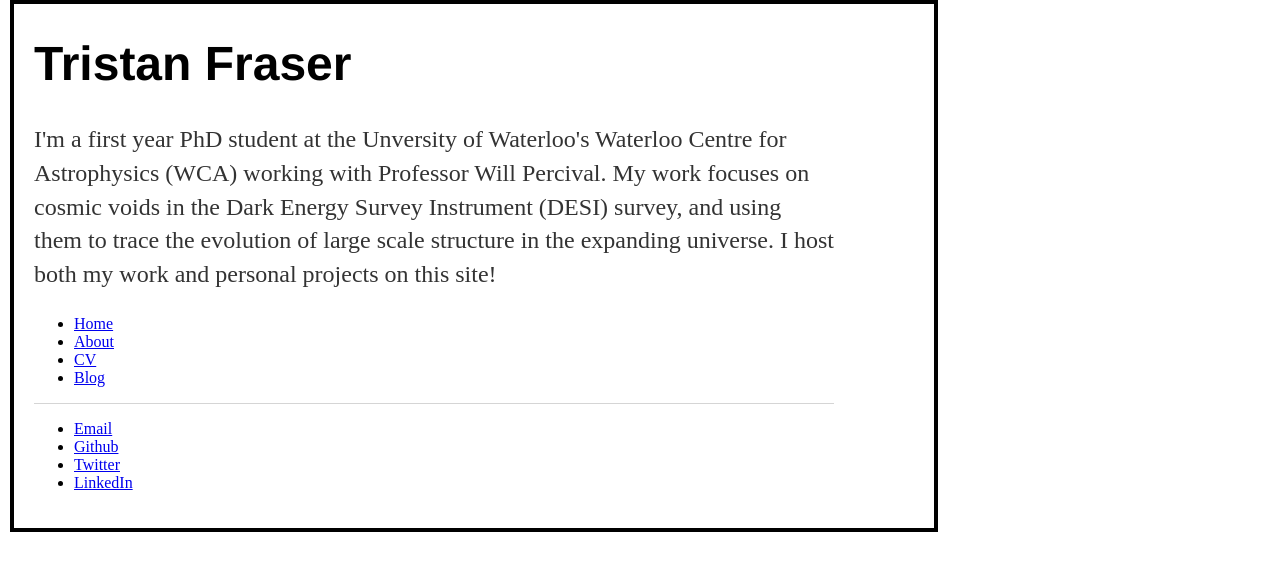
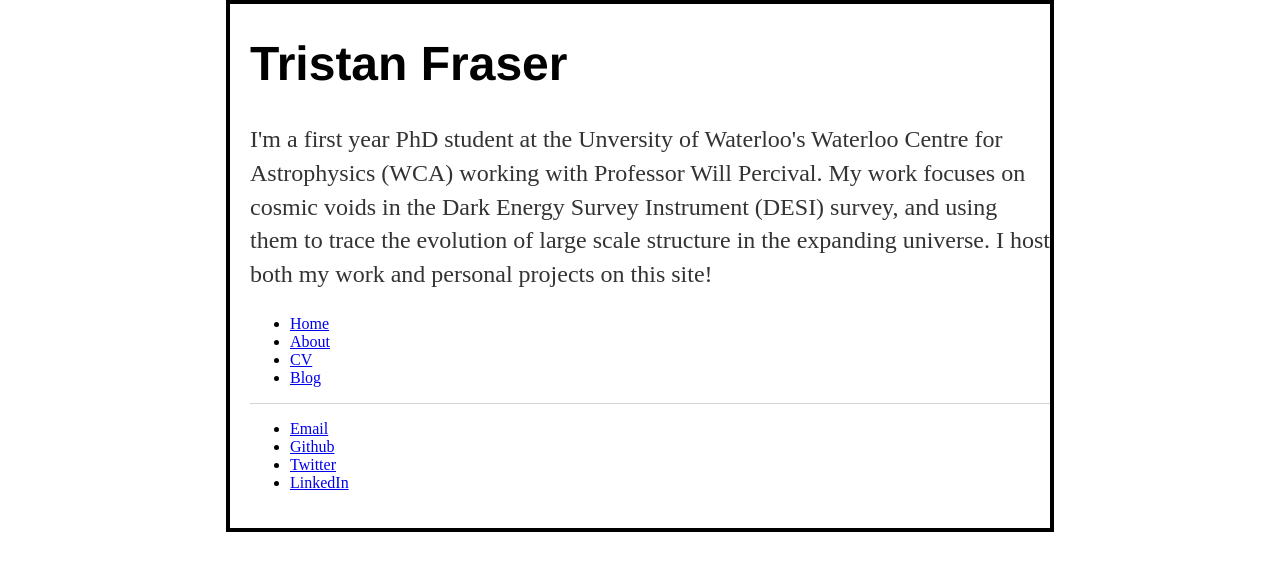
Before and after one commit to tsfraser/tsfraser.github.io, a Jekyll site: the page built from index.html, in a window 1280 px wide. Shown: the top 571 px of the page. Built offline with Jekyll 4.4.1, drawn with Linux system fonts in a browser that asks for light colours.

Commit message:
Update main.css

```diff
--- a/css/main.css
+++ b/css/main.css
@@ -1,8 +1,7 @@
 body{
   width: 800px;
   margin: 0 auto;
-  margin-left: 10px;
-  padding: 0 100px 20px 20px;
+  padding: 0 0 20px 20px;
   border: 4px solid black;
 }
 
```
